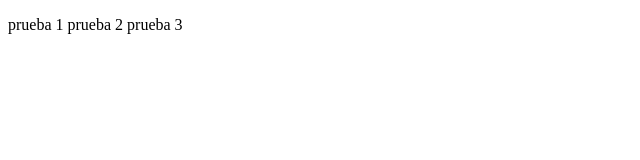
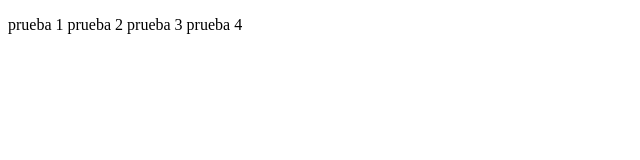
Before and after one commit to paulapineira/paulapineira.github.io, a plain HTML site: page index.html in a window 1280 px wide. Shown: the full height of the page, 0-640 px from the left. Drawn offline with Linux system fonts and the light colour scheme.

Commit message:
prueba 4

```diff
--- a/index.html
+++ b/index.html
@@ -6,6 +6,6 @@
     <title>Document</title>
 </head>
 <body>
-    <p>prueba 1 prueba 2 prueba 3</p>
+    <p>prueba 1 prueba 2 prueba 3 prueba 4</p>
 </body>
 </html>
```
